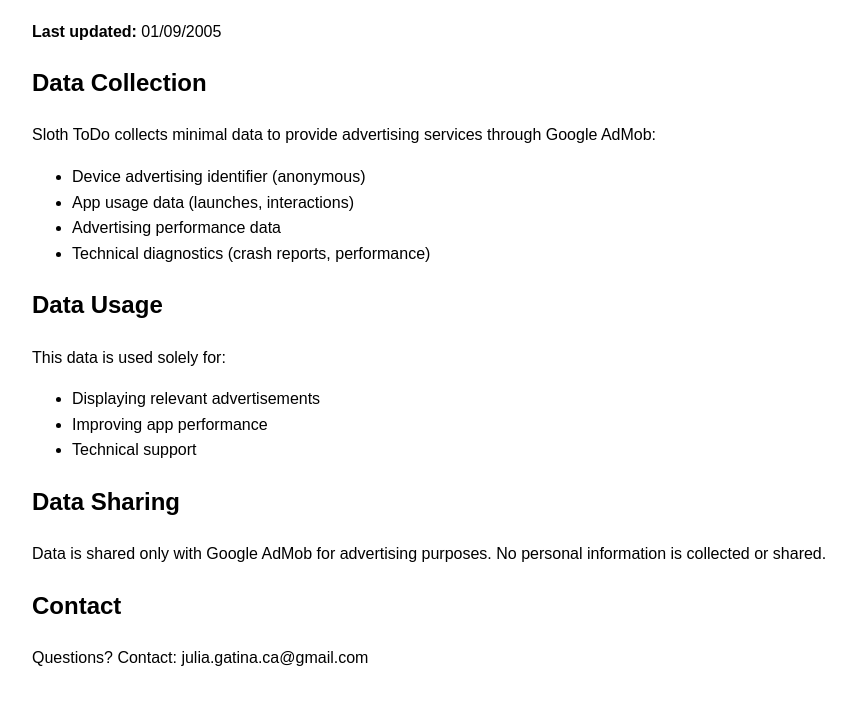
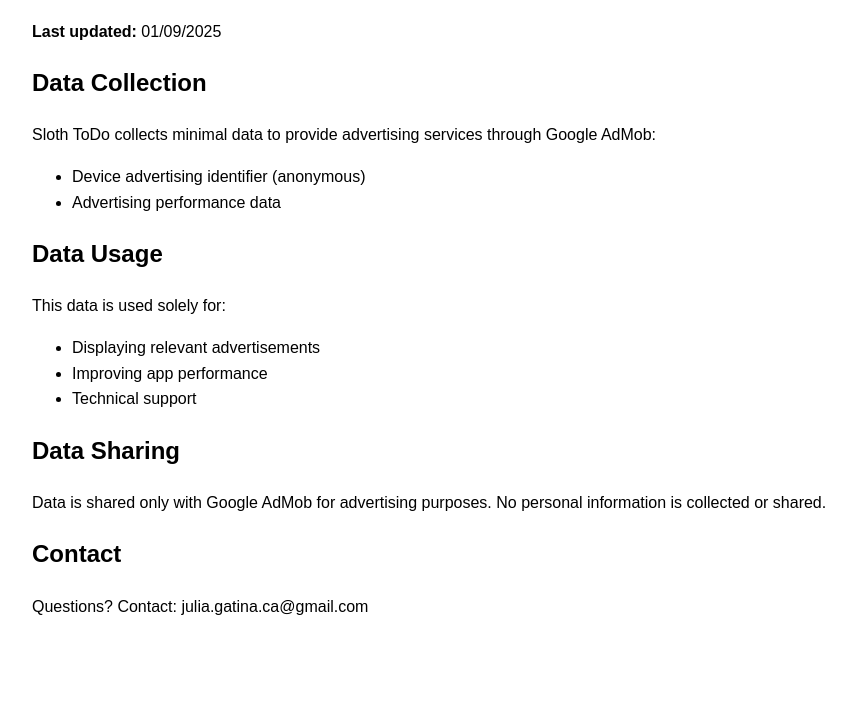
Before and after one commit to binary-force-ca/sloth-todo-privacy-policy, a plain HTML site: page index.html in a window 1280 px wide. Shown: the part 94-798 px from the top of the page, without its empty margins (8-864 px from the left). Drawn offline with Linux system fonts and the light colour scheme.

Commit message:
Revise privacy policy last updated date and details
Updated the last updated date in the privacy policy and removed some data collection details.

```diff
--- a/index.html
+++ b/index.html
@@ -9,15 +9,13 @@
   </head>
   <body>
       <h1>Sloth ToDo - Privacy Policy</h1>
-      <p><strong>Last updated:</strong> 01/09/2005</p>
+      <p><strong>Last updated:</strong> 01/09/2025</p>
 
       <h2>Data Collection</h2>
       <p>Sloth ToDo collects minimal data to provide advertising services through Google AdMob:</p>
       <ul>
           <li>Device advertising identifier (anonymous)</li>
-          <li>App usage data (launches, interactions)</li>
           <li>Advertising performance data</li>
-          <li>Technical diagnostics (crash reports, performance)</li>
       </ul>
 
       <h2>Data Usage</h2>
```
